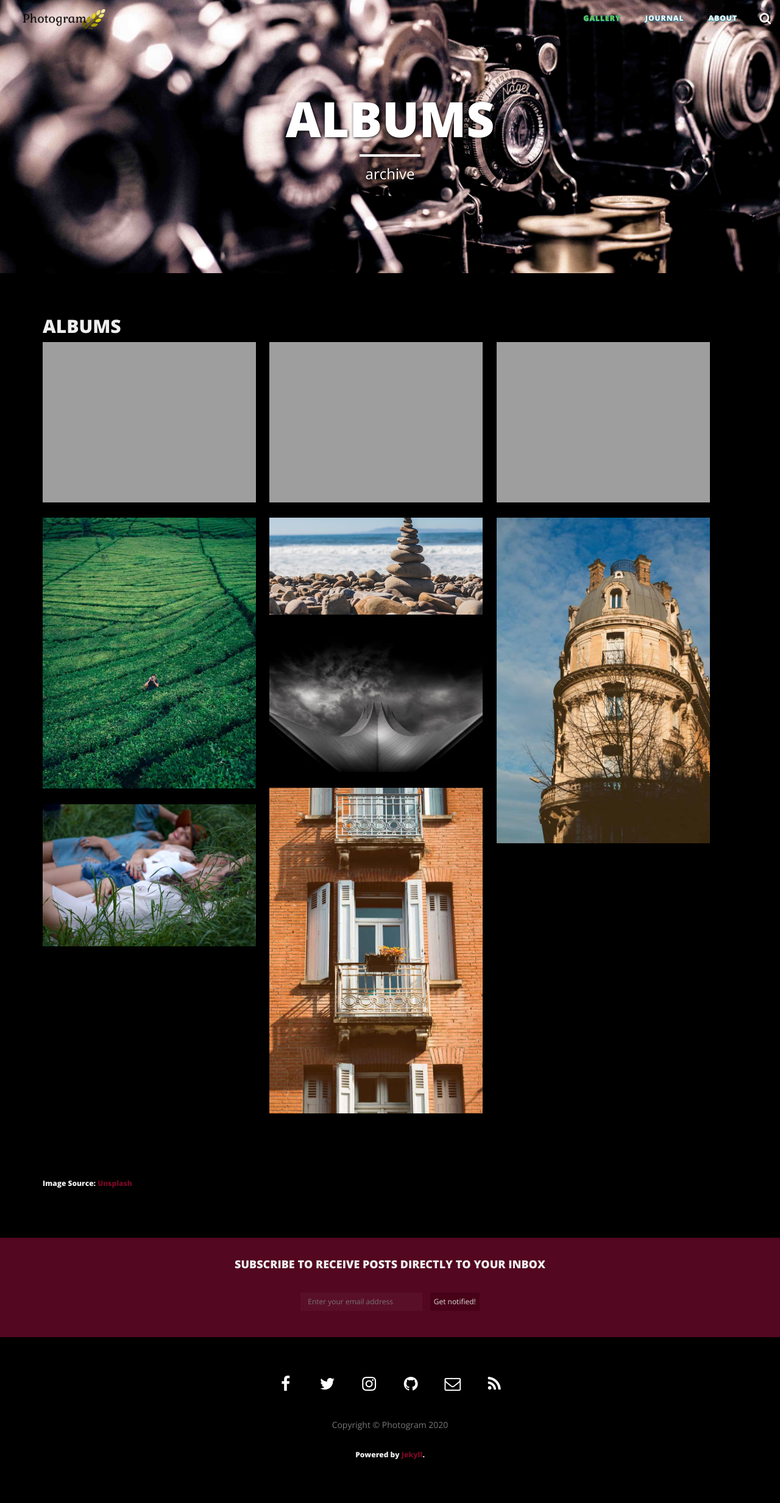
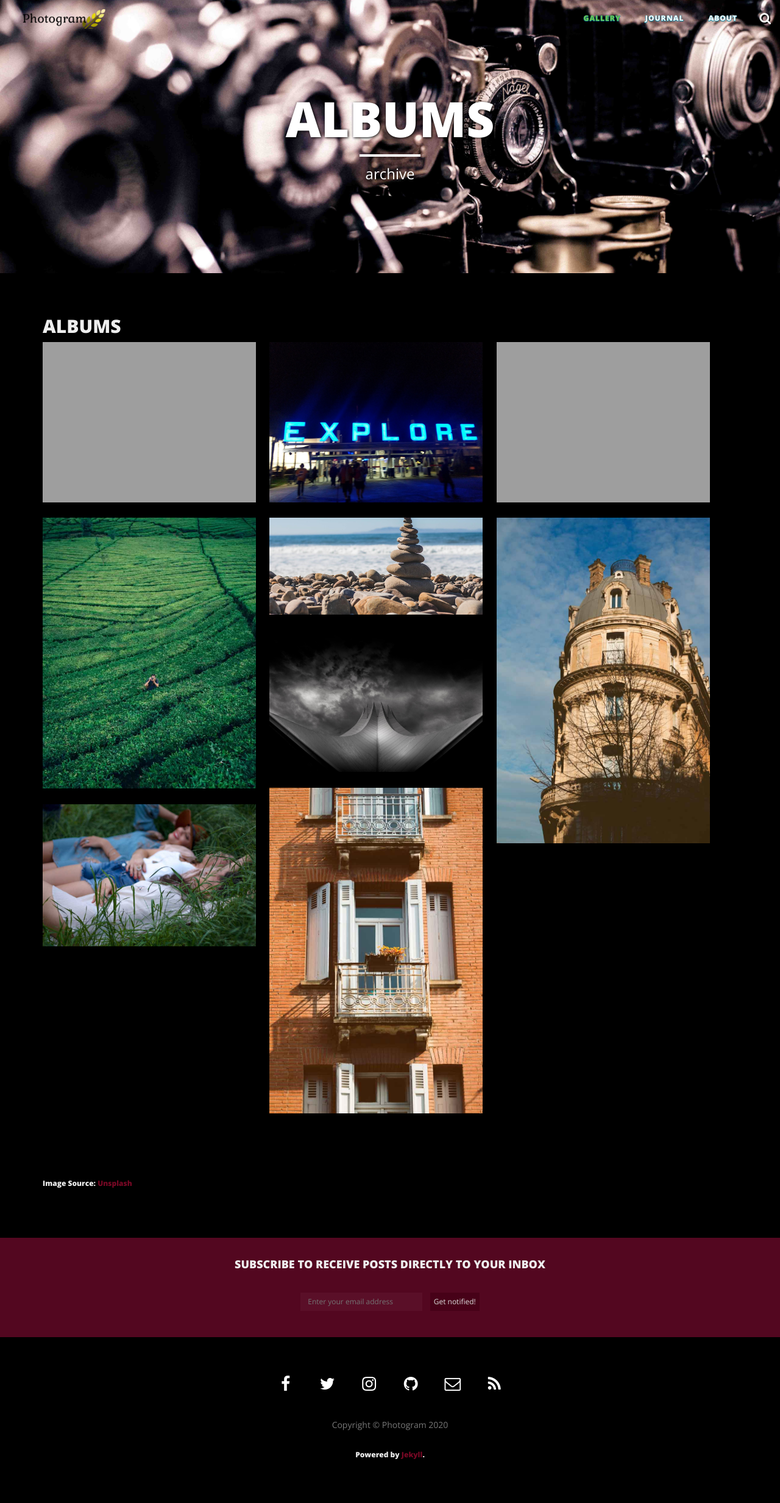
Before and after one commit to patriaabhishek/photogram, a Jekyll site: the page built from gallery/index.html, in a window 1280 px wide. Shown: the whole page at 61% size. Built offline with Jekyll 4.4.1, drawn with Linux system fonts in a browser that asks for light colours; nearby versions of some CDN libraries.

Commit message:
Updating kennedy space center gallery again

```diff
--- a/gallery/index.html
+++ b/gallery/index.html
@@ -9,8 +9,8 @@ images:
    gallery-folder: /gallery/cocoa_beach/
    gallery-name: Cocoa Beach
    gallery-date: December 2020
- - image_path: /gallery/albums/alb02.jpg
-   gallery-folder: /gallery/kenedy_space_center/
+ - image_path: /gallery/albums/kennedy_space_center.jpg
+   gallery-folder: /gallery/kennedy_space_center/
    gallery-name: Kennedy Space Center
    gallery-date: December 2020
  - image_path: /gallery/albums/alb03.jpg
```
